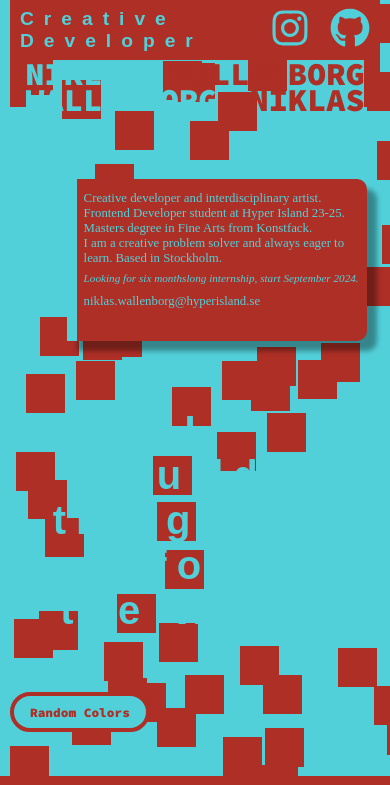
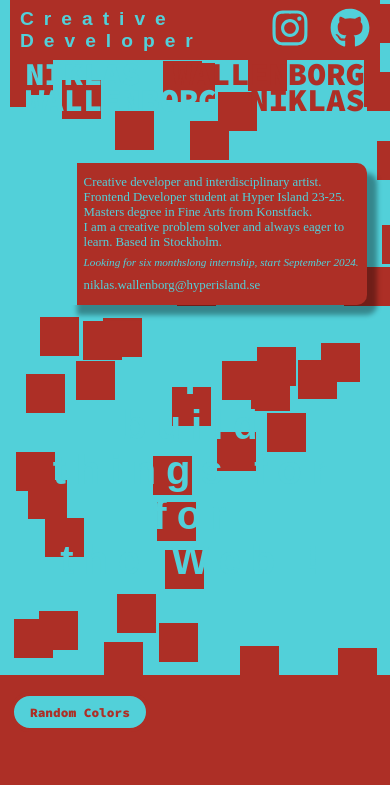
Before and after one commit to Wallenborg/front-port, a React (Create React App) app: page / in a window 390 px wide. Shown: the top 785 px of the page. Built offline with nearby package versions, Linux system fonts and the light colour scheme; a web font is replaced by a local one.

Commit message:
bug scrolling on mobil

```diff
--- a/src/components/infoText/InfoText.css
+++ b/src/components/infoText/InfoText.css
@@ -16,13 +16,6 @@
   z-index: 600;
 }
 
-.infotext-box--text {
-  margin-bottom: 10px;
-}
-
-.email {
-  text-align: center;
-}
 @media (max-width: 1800px) {
   .infotext-box {
     width: 700px;
--- a/src/pages/start.css
+++ b/src/pages/start.css
@@ -1,5 +1,5 @@
 .section-start-grid {
-  height: 92vh;
+  height: 80vh;
   width: 100%;
   background-color: var(--clr-primary);
   display: grid;
```
